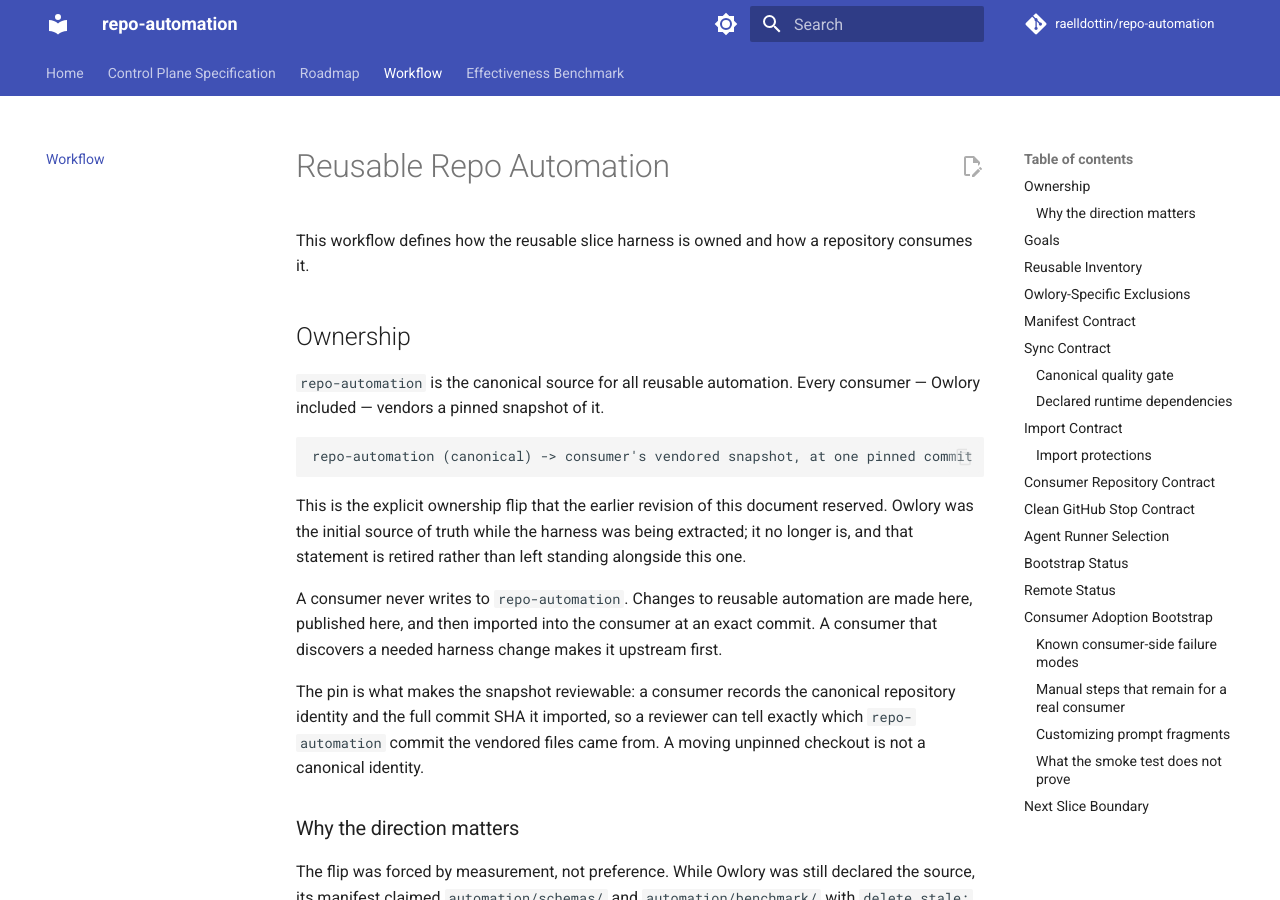
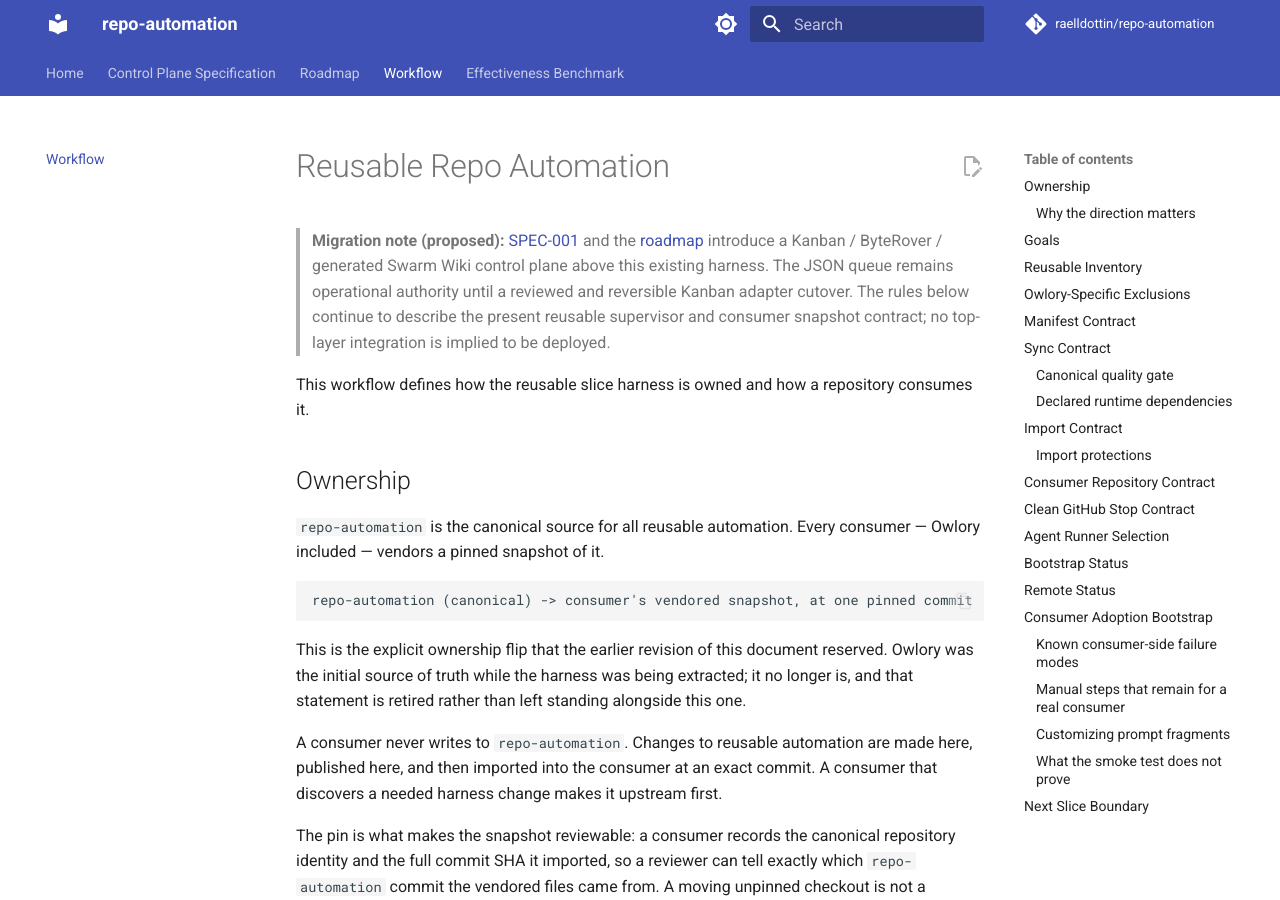
Before and after one commit to raelldottin/repo-automation, an MkDocs documentation site: the page built from docs/workflows/repo-automation.md, in a window 1280 px wide and 900 px high. Built offline with MkDocs 1.6.1 and Material for MkDocs 9.7.7, drawn with Linux system fonts in a browser that asks for light colours; comment, search, counter and statistics services are not loaded.

Commit message:
docs(workflow): distinguish implemented harness from P0 target

```diff
--- a/docs/workflows/repo-automation.md
+++ b/docs/workflows/repo-automation.md
@@ -1,4 +1,6 @@
 # Reusable Repo Automation
+
+> **Migration note (proposed):** [SPEC-001](../architecture/control-plane.md) and the [roadmap](../roadmap.md) introduce a Kanban / ByteRover / generated Swarm Wiki control plane above this existing harness. The JSON queue remains operational authority until a reviewed and reversible Kanban adapter cutover. The rules below continue to describe the present reusable supervisor and consumer snapshot contract; no top-layer integration is implied to be deployed.
 
 This workflow defines how the reusable slice harness is owned and how a repository consumes it.
 
```
